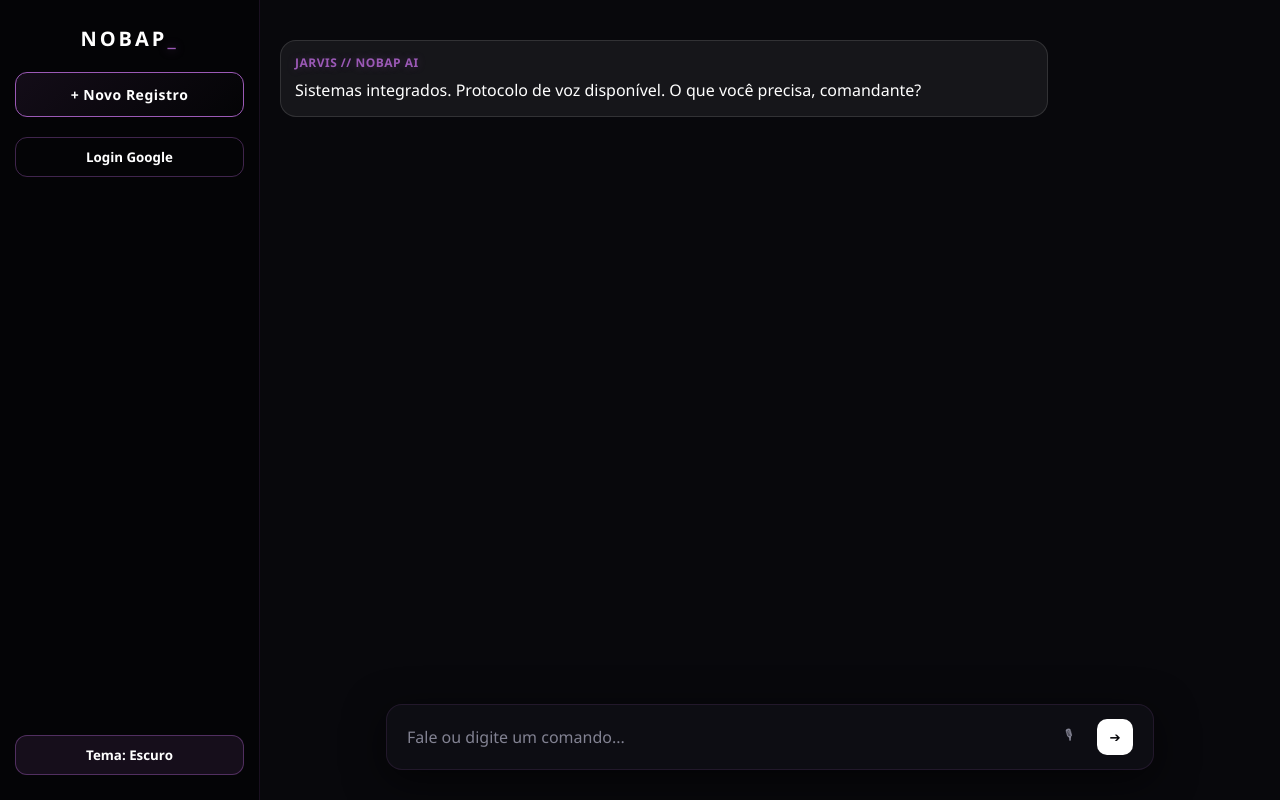
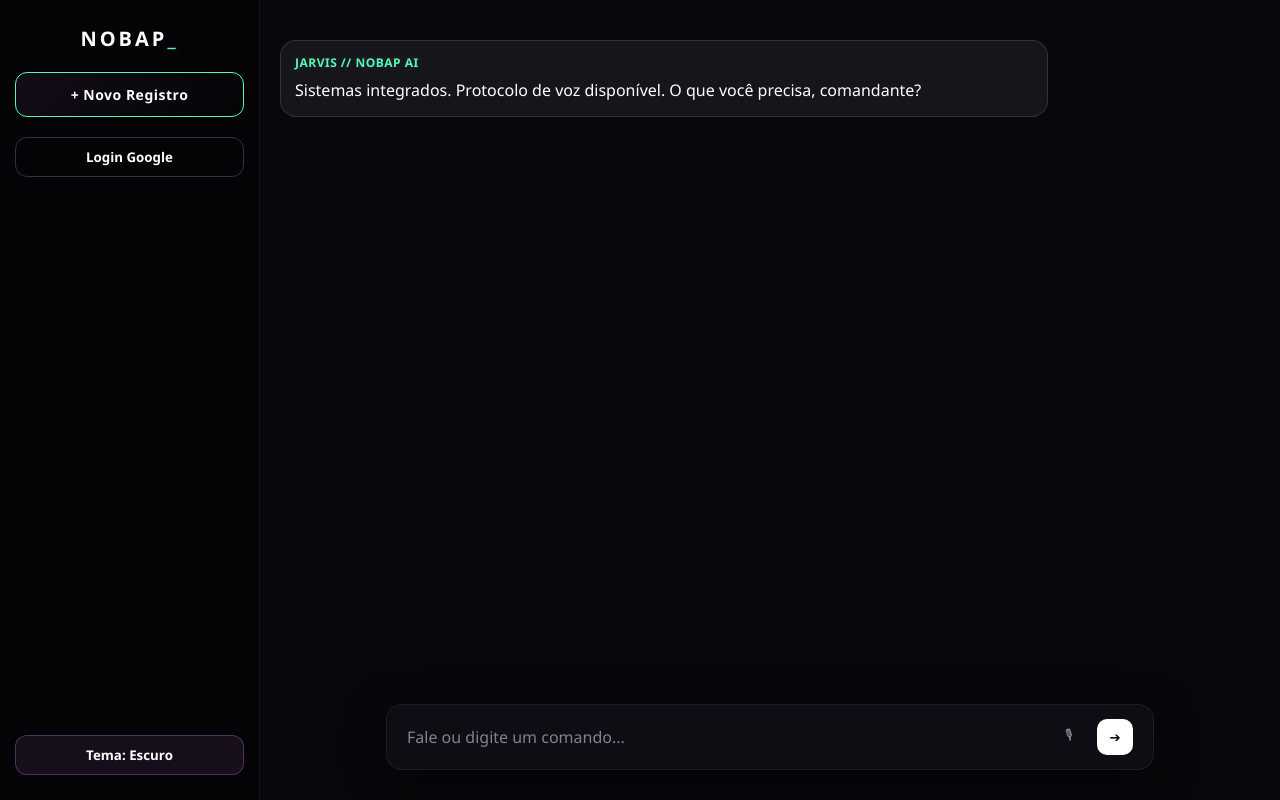
Before and after one commit to harashiyamichi-ai/NOBAP-IA, a website: page index.html in a window 1280 px wide. Drawn offline with Linux system fonts and the light colour scheme.

Commit message:
UI: refresh Nobap mint purple #4fffb0

```diff
--- a/index.html
+++ b/index.html
@@ -17,7 +17,7 @@
 :root {
             --bg-deep: #08080c;
             --bg-sidebar: #040406;
-            --nobap-purple: #9b59b6;
+            --nobap-purple: #4fffb0;
             --nobap-glow: rgba(155, 89, 182, 0.6);
             --text-pure: #ffffff;
             --text-muted: #828292;
```
